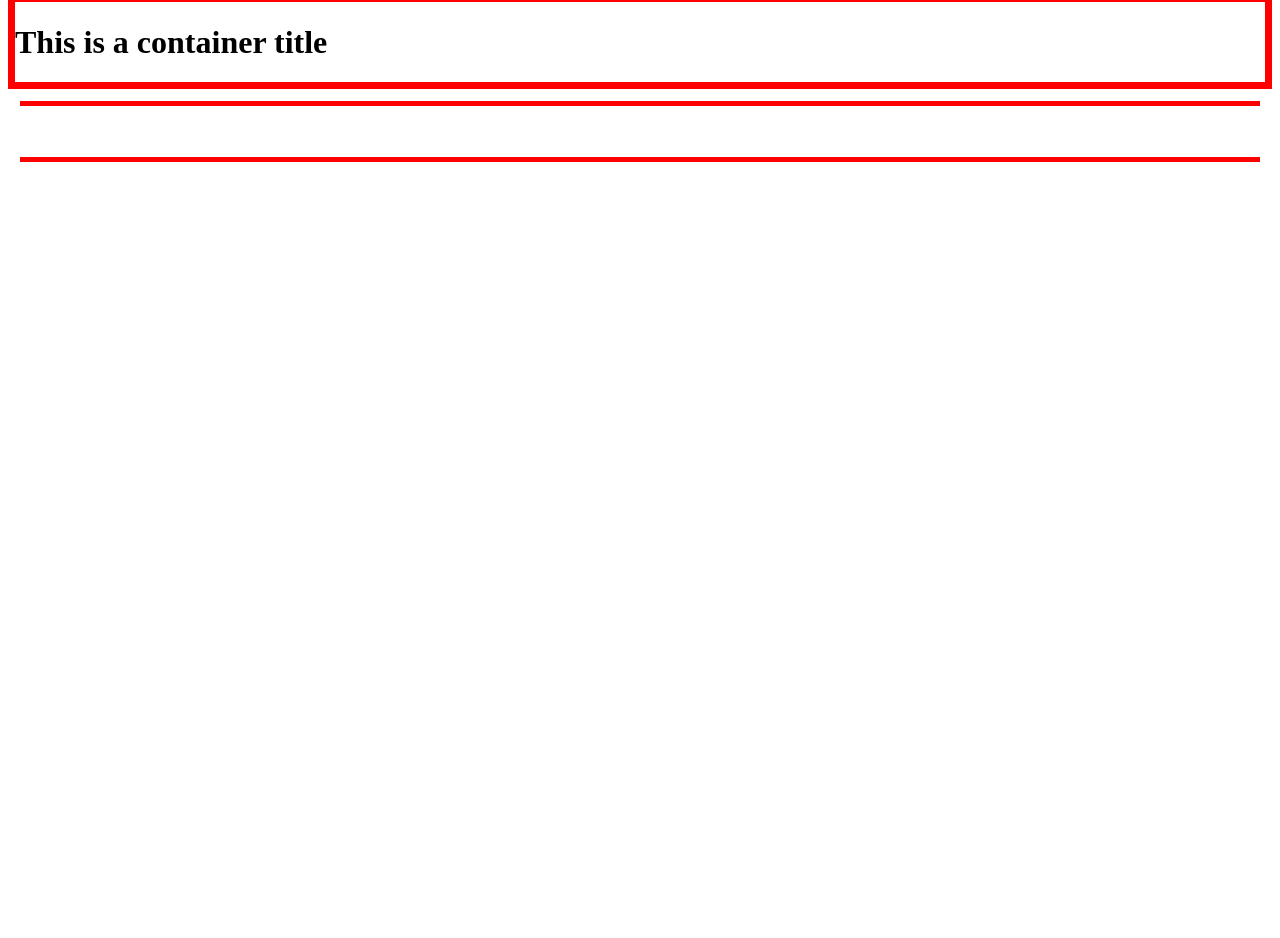
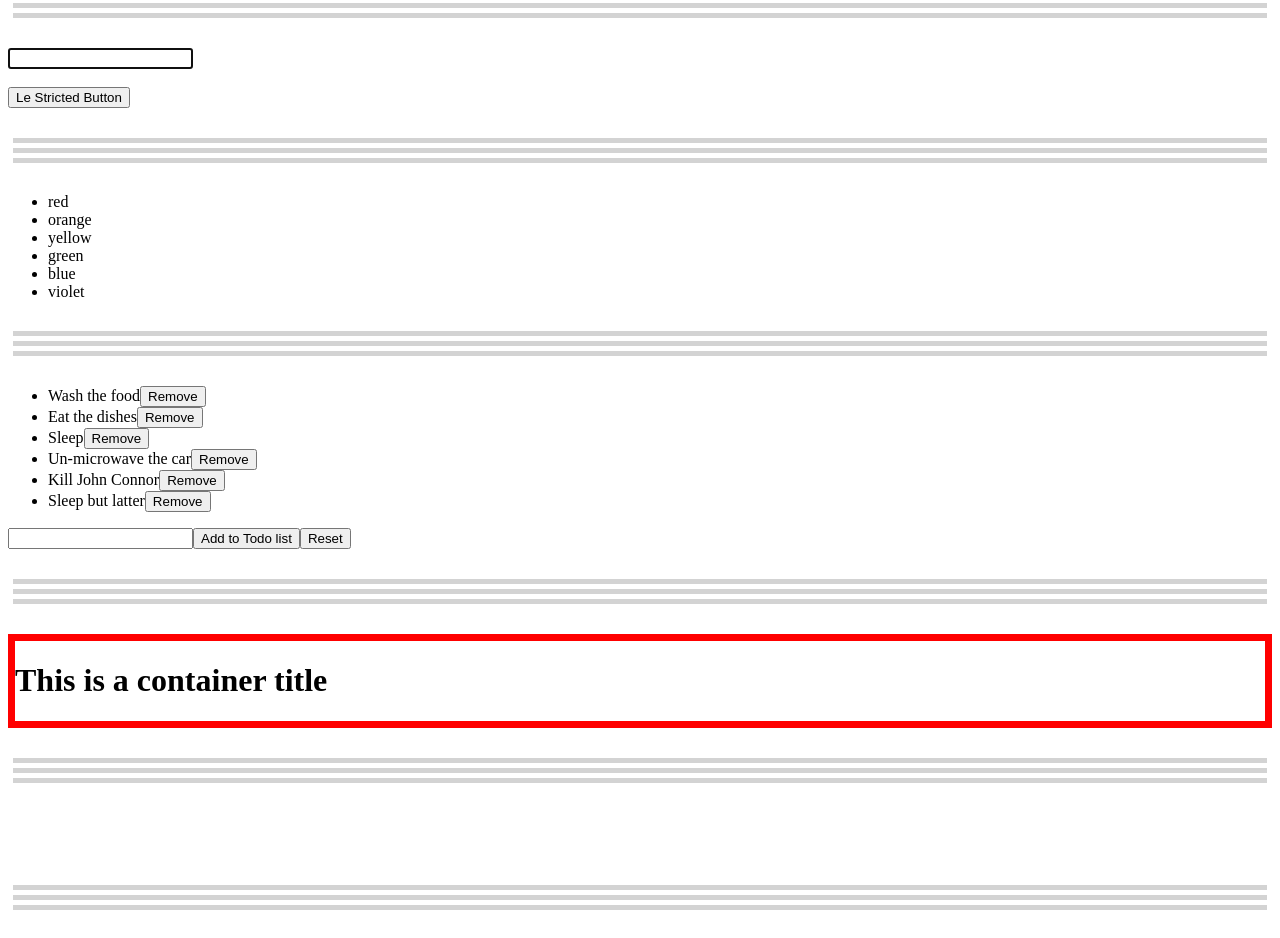
Before and after one commit to LuisTM98/EJERCICIOS-DEVELHOPE, a React (Vite) app in the folder React/: page / in a window 1280 px wide. Shown: the part 1384-2322 px from the top of the page. Before the commit the page ends 1558 px from the top, so only its background shows below. Built offline with nearby package versions, Linux system fonts and the light colour scheme; no server answers.

Commit message:
terminado ejercicio fetch y useffect 2

```diff
--- a/React/src/000Separator.jsx
+++ b/React/src/000Separator.jsx
@@ -1,5 +1,9 @@
 export function SepDiv(){
     return(
-        <div style={{display: 'block', height:'5px', backgroundColor: 'red', margin: '12px'}}></div>
+        <div style={{margin: '30px 0px'}}>
+        <div style={{display: 'block', height:'5px', backgroundColor: 'lightgray', margin: '5px'}}></div>
+        <div style={{display: 'block', height:'5px', backgroundColor: 'lightgray', margin: '5px'}}></div>
+        <div style={{display: 'block', height:'5px', backgroundColor: 'lightgray', margin: '5px'}}></div>
+        </div>
     )
 }
--- a/React/src/Apps.jsx
+++ b/React/src/Apps.jsx
@@ -16,6 +16,7 @@ import { CheckpointNavComp } from "./CheckpointNavComp";
 import { Container } from "./Container";
 import { LanguageContext } from "./LanguageContext";
 import { GitHubUser } from "./GitHubUser";
+import { GitHubUsers } from "./GitHubUsers";
 
 export function CheckpointPractice() {
   return <CheckpointNavComp />;
@@ -151,3 +152,9 @@ export function App15(){
     <GitHubUser username='ltm98'/>
   )
 }
+
+export function App16(){
+  return(
+    <GitHubUsers />
+  )
+}
--- a/React/src/GitHubUser.jsx
+++ b/React/src/GitHubUser.jsx
@@ -20,10 +20,10 @@ export function GitHubUser({ username }) {
   }, [username]);
 
   return (
-    <div>
+    <div style={{display:"flex", gap:'5px', alignItems: 'center'}}>
         {data && <h1>{data.name}</h1>}
-        {data && <h3>{data.login}</h3>}
-        {data && <div><img src={data.avatar}/></div>}
+        {data && <h2>{data.login}</h2>}
+        {data && <div><img src={data.avatar} style={{maxHeight: '30px'}}/></div>}
     </div>
   );
 }
--- /dev/null
+++ b/React/src/GitHubUsers.jsx
@@ -0,0 +1,41 @@
+import { useState } from "react";
+import { GitHubUser } from "./GitHubUser";
+
+export function GitHubUsers() {
+  const [inputContent, setInputContent] = useState(null);
+  const [usersArray, setUsersArray] = useState([]);
+
+  function handleInputChange(event) {
+    setInputContent(event.target.value);
+  }
+
+  function handleFormSubmit(event) {
+    event.preventDefault();
+    if (inputContent != "") {
+      setUsersArray([...usersArray, inputContent]);
+    }
+  }
+
+  return (
+    <div>
+      <form onSubmit={handleFormSubmit}>
+        <input
+          type="text"
+          name="user"
+          onChange={handleInputChange}
+          value={inputContent}
+        />
+        <button type="submit">Search</button>
+      </form>
+      <ul>
+        <ListElement arrayOfUsernames={usersArray}/>
+      </ul>
+    </div>
+  );
+}
+
+function ListElement ({arrayOfUsernames}){
+    return(
+        arrayOfUsernames.map((item, index) => <li key={index}><GitHubUser username={item}/></li>)
+    )
+}
--- a/React/src/index.jsx
+++ b/React/src/index.jsx
@@ -1,5 +1,5 @@
 import { createRoot } from "react-dom/client";
-import { App1, App10, App11, App12, App13, App14, App15, App2, App3, App4, App5, App6, App7, App8, App9, CheckpointPractice } from "./Apps";
+import { App1, App10, App11, App12, App13, App14, App15, App16, App2, App3, App4, App5, App6, App7, App8, App9, CheckpointPractice } from "./Apps";
 import { SepDiv } from "./000Separator";
 
 createRoot(document.getElementById("root")).render(
@@ -19,5 +19,6 @@ createRoot(document.getElementById("root")).render(
     <App13 /><SepDiv/>
     <App14 /><SepDiv/>
     <App15 /><SepDiv/>
+    <App16 /><SepDiv/>
   </div>
 );
```
